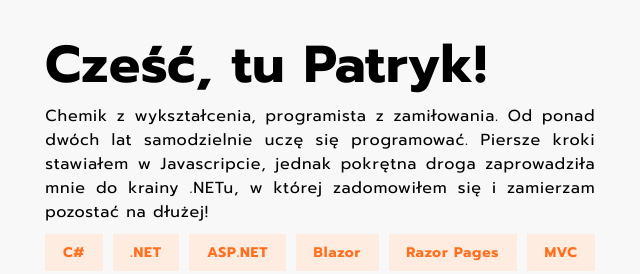
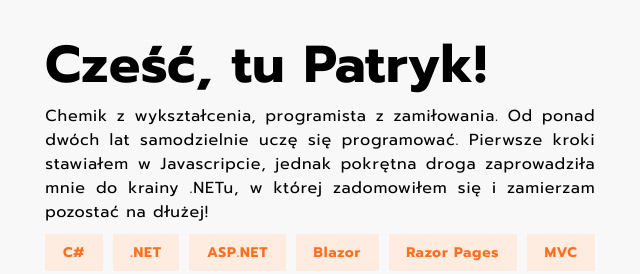
Before and after one commit to Vukoss/AboutMe, a plain HTML site: page index.html in a window 1280 px wide. Shown: the part 197-471 px from the top of the page, 58-698 px from the left. Drawn offline with Linux system fonts and the light colour scheme.

Commit message:
misspelling

```diff
--- a/index.html
+++ b/index.html
@@ -61,7 +61,7 @@
           <div class="photography photography-first-mobile"></div>
           <p>
             Chemik z wykształcenia, programista z zamiłowania. Od ponad dwóch
-            lat samodzielnie uczę się programować. Piersze kroki stawiałem w
+            lat samodzielnie uczę się programować. Pierwsze kroki stawiałem w
             Javascripcie, jednak pokrętna droga zaprowadziła mnie do krainy
             .NETu, w której zadomowiłem się i zamierzam pozostać na dłużej!
           </p>
```
Also changed, not shown: 1 other file.
